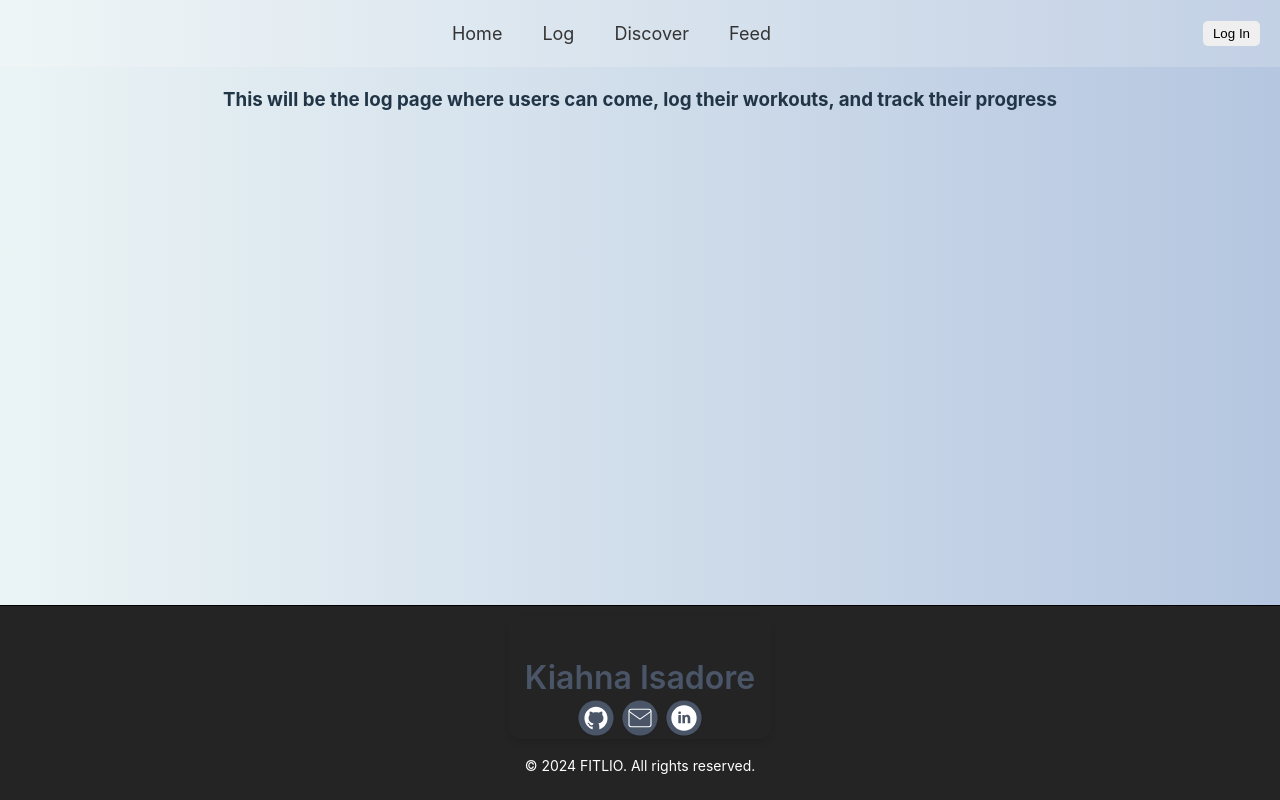
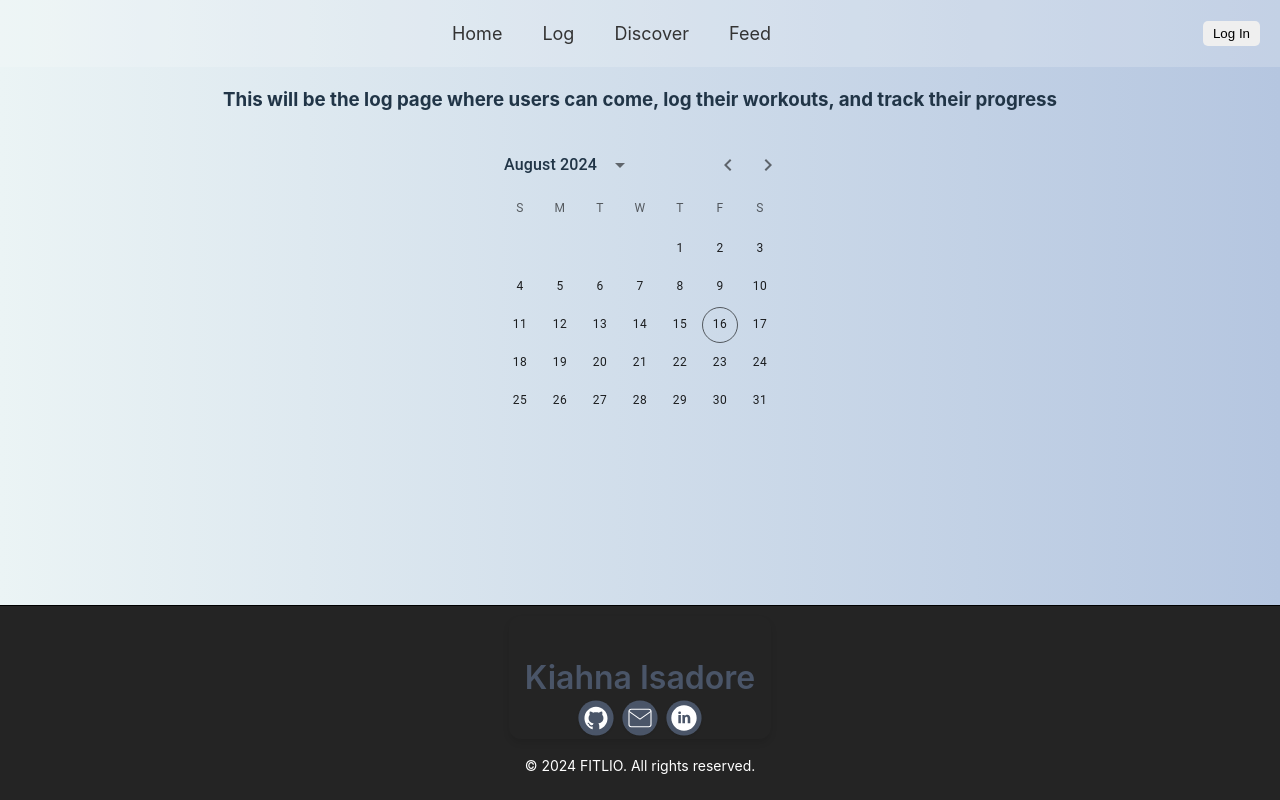
Before and after one commit to Kisadore/FITLOI, a React (Vite) app in the folder FITLOI-UI/: page /log in a window 1280 px wide. Built offline with nearby package versions, Linux system fonts and the light colour scheme.

Commit message:
basic calendar integration

```diff
--- a/FITLOI-UI/src/Components/Log/Log.jsx
+++ b/FITLOI-UI/src/Components/Log/Log.jsx
@@ -1,10 +1,19 @@
 import React from "react";
+// import Calendar from 'react-calendar';
+// import 'react-calendar/dist/Calendar.css';
+import { LocalizationProvider } from '@mui/x-date-pickers/LocalizationProvider';
+import { AdapterDayjs } from '@mui/x-date-pickers/AdapterDayjs';
+import { DateCalendar } from '@mui/x-date-pickers/DateCalendar';
 import "./Log.css";
 
 function Log() {
     return(
         <>
             <h3 className="brainstorm-text">This will be the log page where users can come, log their workouts, and track their progress</h3>
+            {/* <Calendar/> */}
+            <LocalizationProvider dateAdapter={AdapterDayjs}>
+                <DateCalendar />
+            </LocalizationProvider>
         </>
     )
 }
```
Also changed, not shown: FITLOI-UI/package.json (+7 -0 lines).
